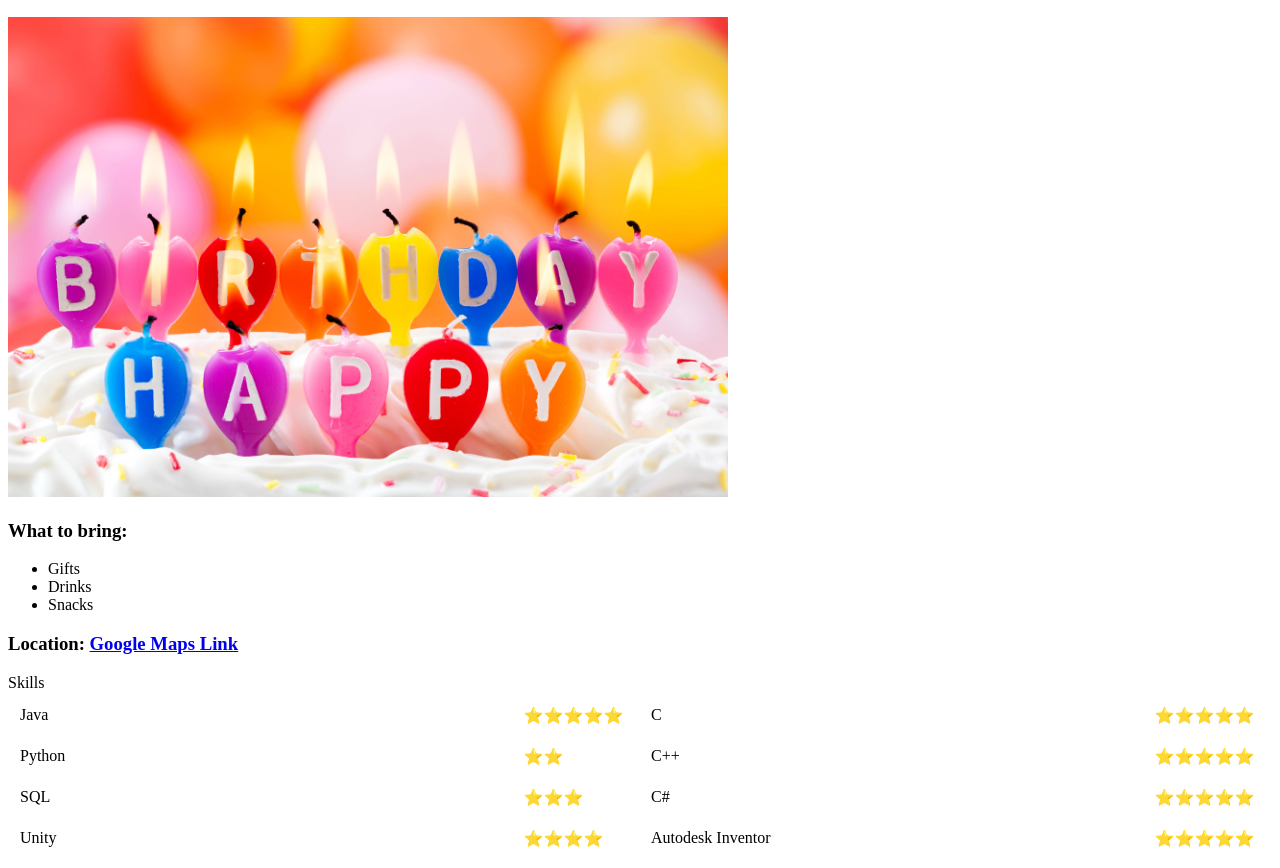
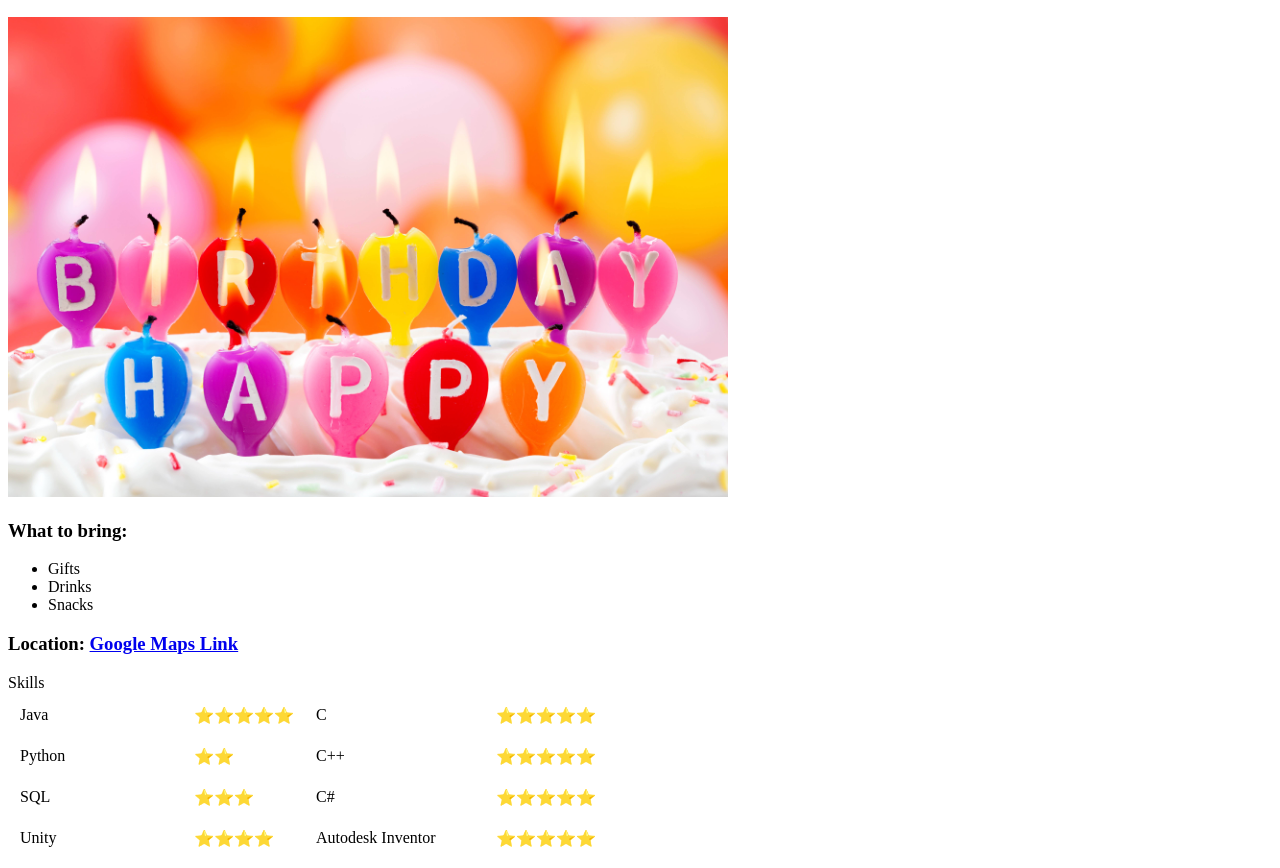
Before and after one commit to Nmanell/HTML-Birthday-Invite, a plain HTML site: page index.html in a window 1280 px wide. Shown: the part 110-978 px from the top of the page. Drawn offline with Linux system fonts and the light colour scheme.

Commit message:
Update index.html

```diff
--- a/index.html
+++ b/index.html
@@ -16,7 +16,7 @@
         <li>Snacks</li>
     </ul>
     <h3>Location: <a href="https://maps.app.goo.gl/zNM8uJDE8ecF6gyM7">Google Maps Link</a> </h3>
-    <table cellpadding="10" style="width:100%" width="600">
+    <table cellpadding="10" width="600">
         <thead>
             <tr>Skills</tr>
         </thead>
```
